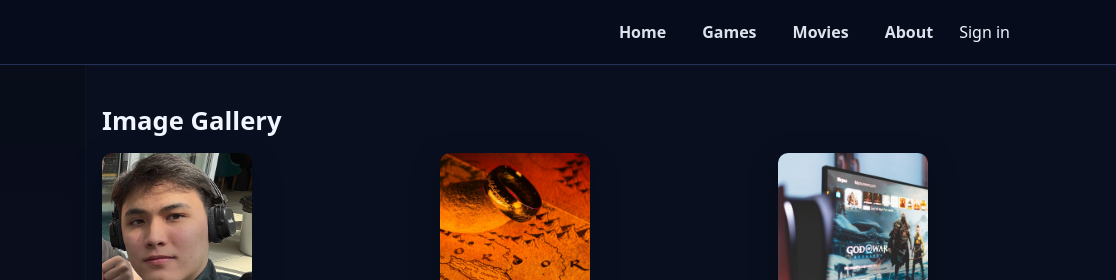
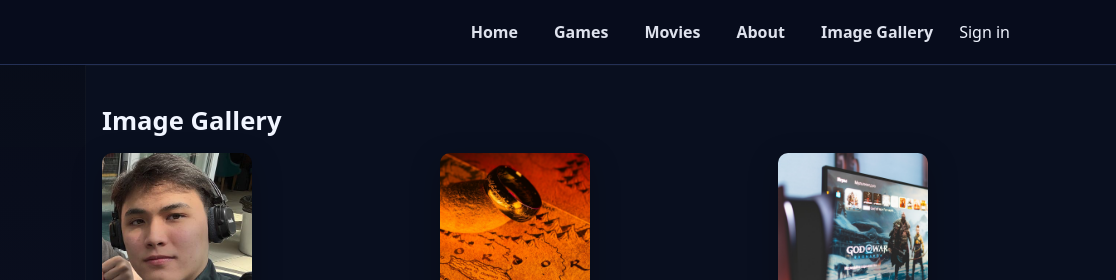
Before and after one commit to lengway/DReview, a plain HTML site: page imagegallery.html in a window 1280 px wide. Shown: the top 280 px of the page, 164-1280 px from the left. Drawn offline with Linux system fonts and the light colour scheme.

Commit message:
forgot to make link to image gallery

```diff
--- a/imagegallery.html
+++ b/imagegallery.html
@@ -19,6 +19,7 @@
                         <a href="./games.html" class="nav-link">Games</a>
                         <a href="./movies.html" class="nav-link">Movies</a>
                         <a href="./about.html" class="nav-link">About</a>
+                        <a href="./imagegallery.html" class="nav-link">Image Gallery</a>
                         <a href="./login.html" class="nav-link-login">Sign in</a>
                     </div>
                 </div>
```
Also changed, not shown: about.html (+1 -0 lines), games.html (+1 -0 lines), home.html (+1 -0 lines), movies.html (+1 -0 lines), reviews/eldenring.html (+1 -0 lines).
